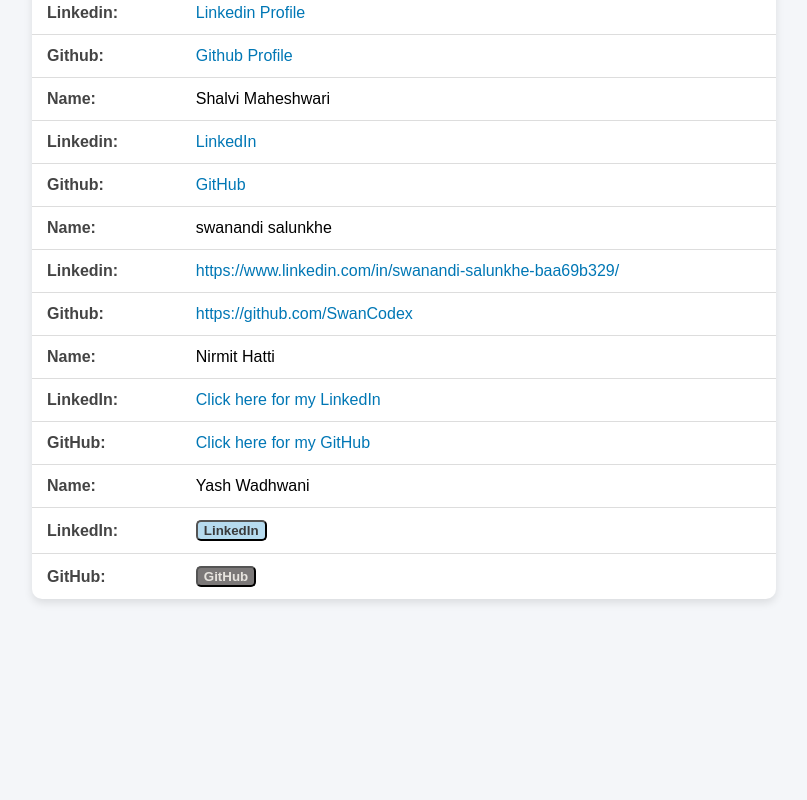
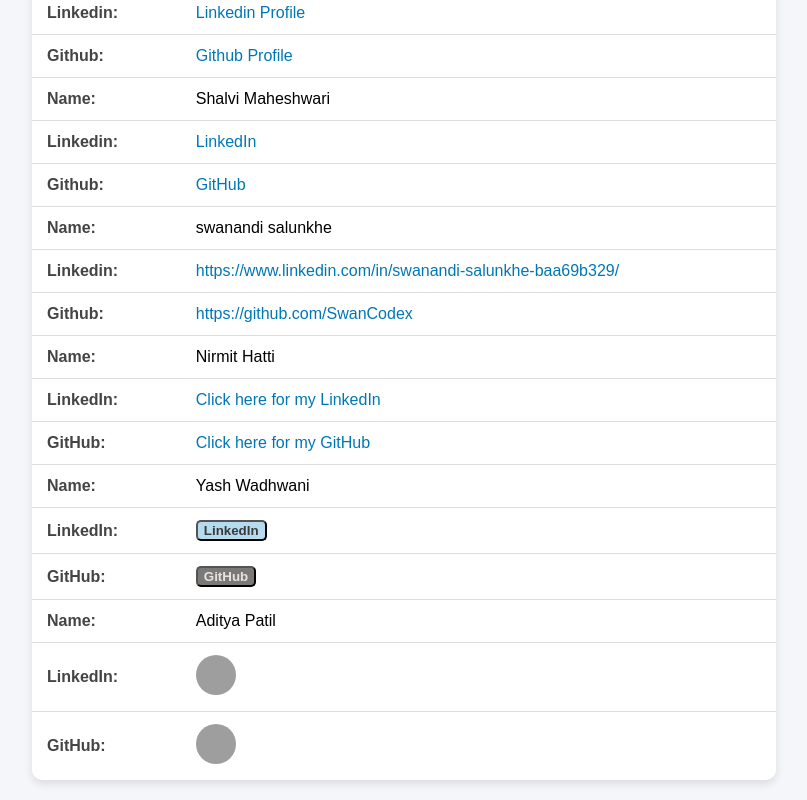
Before and after one commit to HarzhMehta/Wev_ETP_proj, a plain HTML site: page index.html in a window 1280 px wide. Shown: the part 546-1346 px from the top of the page, without its empty margins (236-1043 px from the left). Before the commit the page ends 1165 px from the top, so only its background shows below. Drawn offline with Linux system fonts and the light colour scheme; grey boxes are pictures that could not be loaded.

Commit message:
added github & linkedn

```diff
--- a/index.html
+++ b/index.html
@@ -108,6 +108,26 @@
 
             <td class="C2"> <a href="https://github.com/Yashu10-wq" class = "github" target="_blank"><button>GitHub</button></a></td>
         </tr>
+        <tr>
+            <td>Name: </td>
+            <td>Aditya Patil</td>
+        </tr>
+        <tr>
+            <td>LinkedIn: </td>
+            <td>
+                <a href="https://www.linkedin.com/in/aditya-patil-b23381323" target="_blank" class="linkedin icon-btn">
+                    <img src="https://cdn-icons-png.flaticon.com/512/174/174857.png" alt="LinkedIn" />
+                </a>
+            </td>
+        </tr>
+        <tr>
+            <td>GitHub: </td>
+            <td>
+                <a href="https://github.com/Aditya-Patil27" target="_blank" class="github icon-btn">
+                    <img src="https://cdn-icons-png.flaticon.com/512/733/733553.png" alt="GitHub" />
+                </a>
+            </td>
+        </tr>
     </table>
 </body>
 </html>
--- a/styles.css
+++ b/styles.css
@@ -72,3 +72,9 @@ body {
             transition: 1s;
             color: rgb(0, 0, 0);
         }
+        .icon-btn img {
+        width: 40px;
+        height: 40px;
+        border-radius: 50%;
+        transition: transform 0.3s, box-shadow 0.3s;
+        }
```
